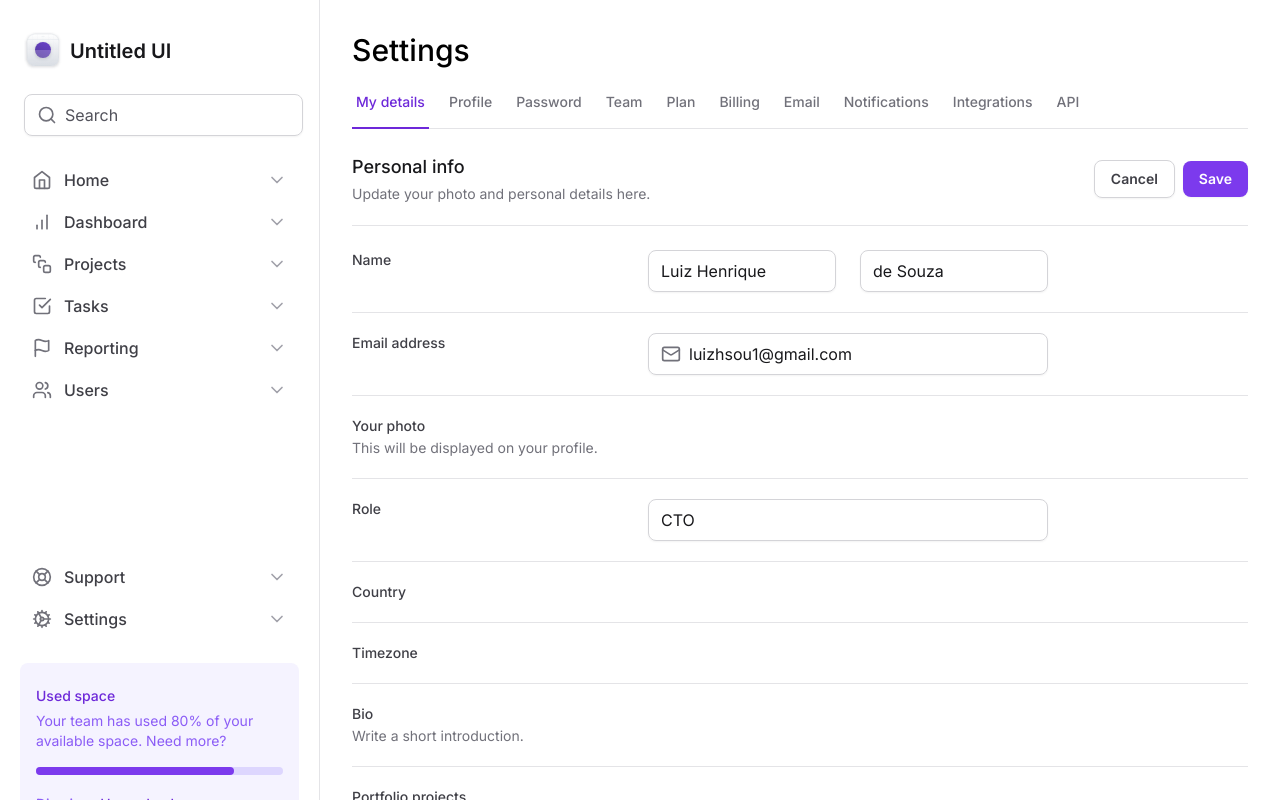
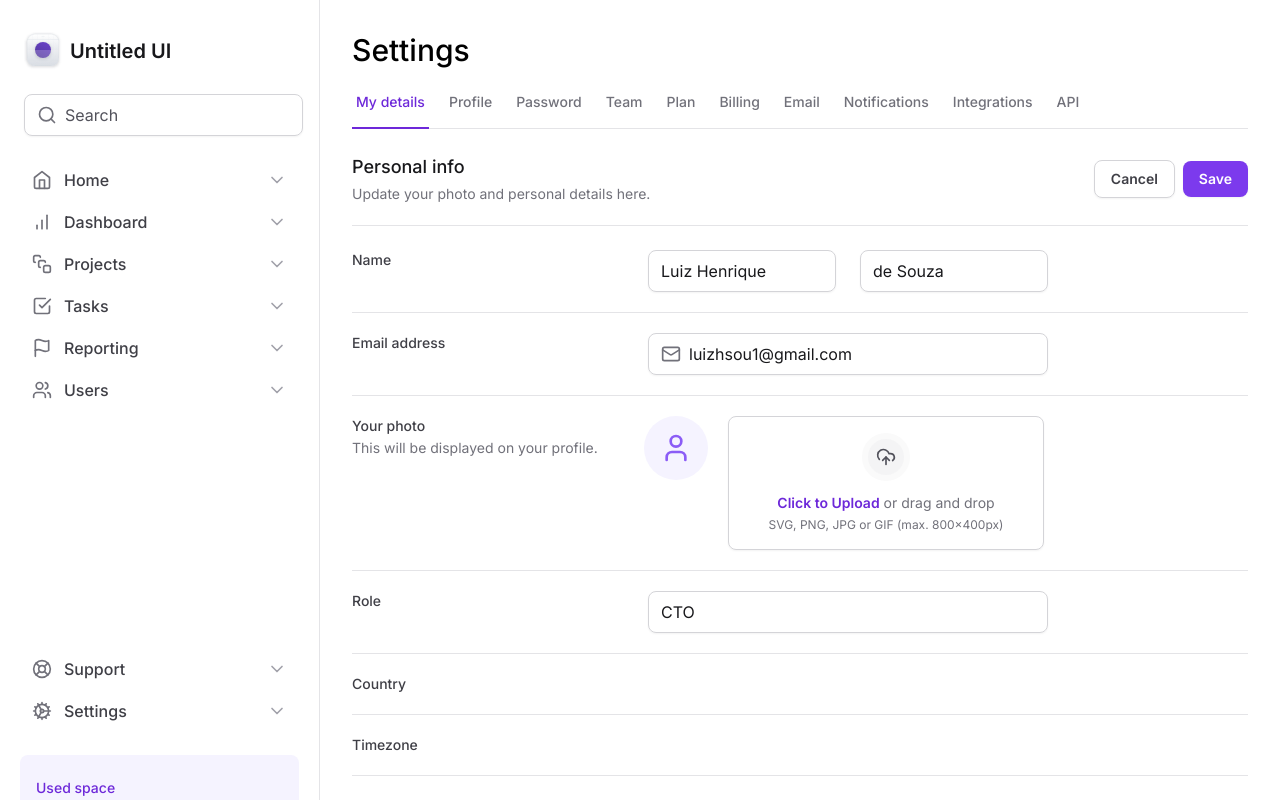
Before and after one commit to luizhsou1/tailwind-next, a Next.js app: page / in a window 1280 px wide. Shown: the top 800 px of the page. Built offline with nearby package versions, Linux system fonts and the light colour scheme.

Commit message:
Upload do Avatar

```diff
--- a/src/app/page.tsx
+++ b/src/app/page.tsx
@@ -1,6 +1,6 @@
 import { Input, InputControl, InputPrefix } from '@/components/Input'
 import { SettingsTabs } from '@/components/SettingsTabs'
-import { Mail } from 'lucide-react'
+import { Mail, UploadCloud, User } from 'lucide-react'
 
 export default function Home() {
   return (
@@ -84,7 +84,32 @@
                 This will be displayed on your profile.
               </span>
             </label>
-            <div></div>
+            <div className="flex items-start gap-5">
+              <div className="flex h-16 w-16 items-center justify-center rounded-full bg-violet-50">
+                <User className="h-8 w-8 text-violet-500"></User>
+              </div>
+              <label
+                htmlFor="photo"
+                className="hover:bg-violet-25 group flex flex-1 cursor-pointer flex-col items-center gap-3 rounded-lg border border-zinc-300 px-6 py-4 text-center text-zinc-500 shadow-sm hover:border-violet-200 hover:text-violet-500"
+              >
+                <div className="border-6 rounded-full border-zinc-50 bg-zinc-100 p-2 group-hover:border-violet-50 group-hover:bg-violet-100">
+                  <UploadCloud className="h-5 w-5 text-zinc-600 group-hover:text-violet-600"></UploadCloud>
+                </div>
+
+                <div className="flex flex-col items-center gap-1">
+                  <span className="text-sm">
+                    <span className="font-semibold text-violet-700">
+                      Click to Upload
+                    </span>{' '}
+                    or drag and drop
+                  </span>
+                  <span className="text-xs">
+                    SVG, PNG, JPG or GIF (max. 800x400px)
+                  </span>
+                </div>
+              </label>
+              <input type="file" className="sr-only" id="photo" />
+            </div>
           </div>
 
           <div className="grid-cols-form grid gap-3 pt-5">
--- a/tailwind.config.ts
+++ b/tailwind.config.ts
@@ -9,8 +9,15 @@
         profile: 'max-content 1fr max-content',
         form: 'minmax(7.5rem, 17.5rem) minmax(25rem, 1fr) minmax(0, 15rem)',
       },
+
+      borderWidth: {
+        6: '6px',
+      },
+
       colors: {
-        luiz: '#8257e6',
+        violet: {
+          25: '#FCFAFF',
+        },
       },
     },
   },
```
